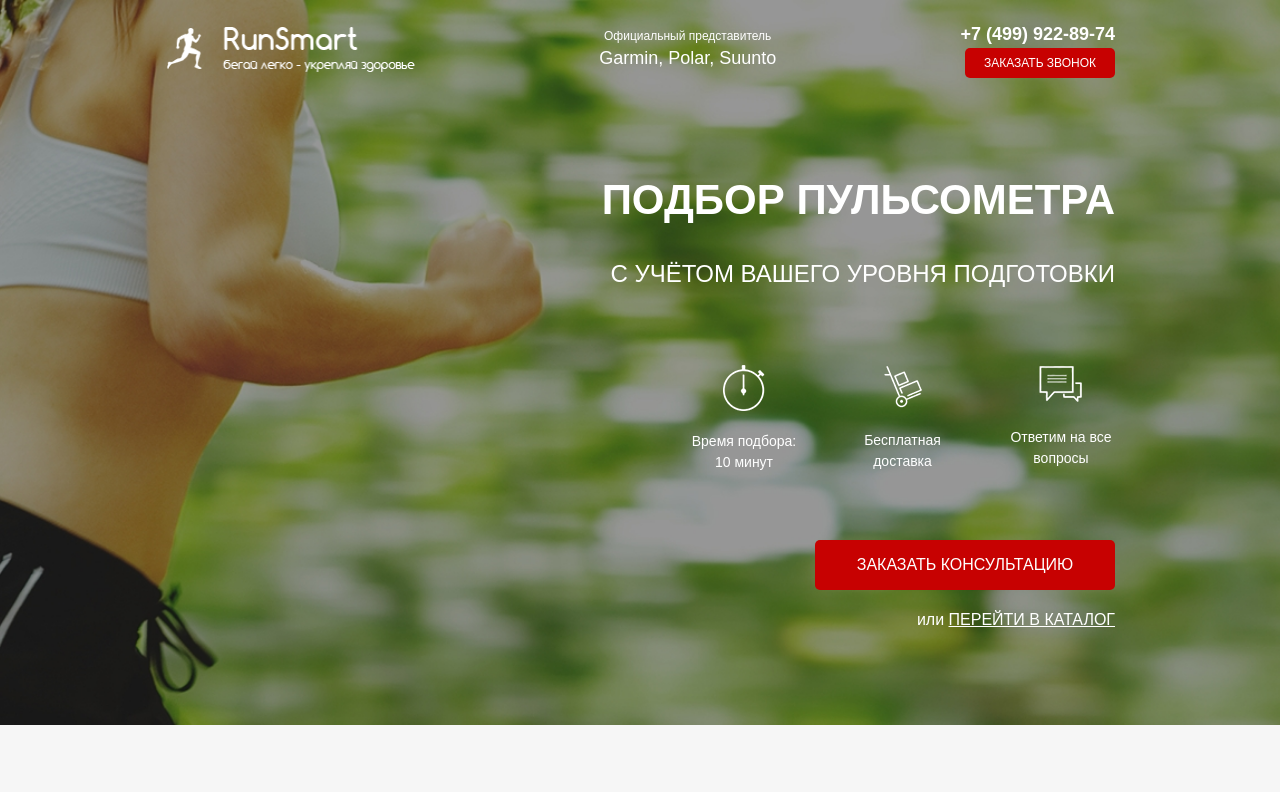
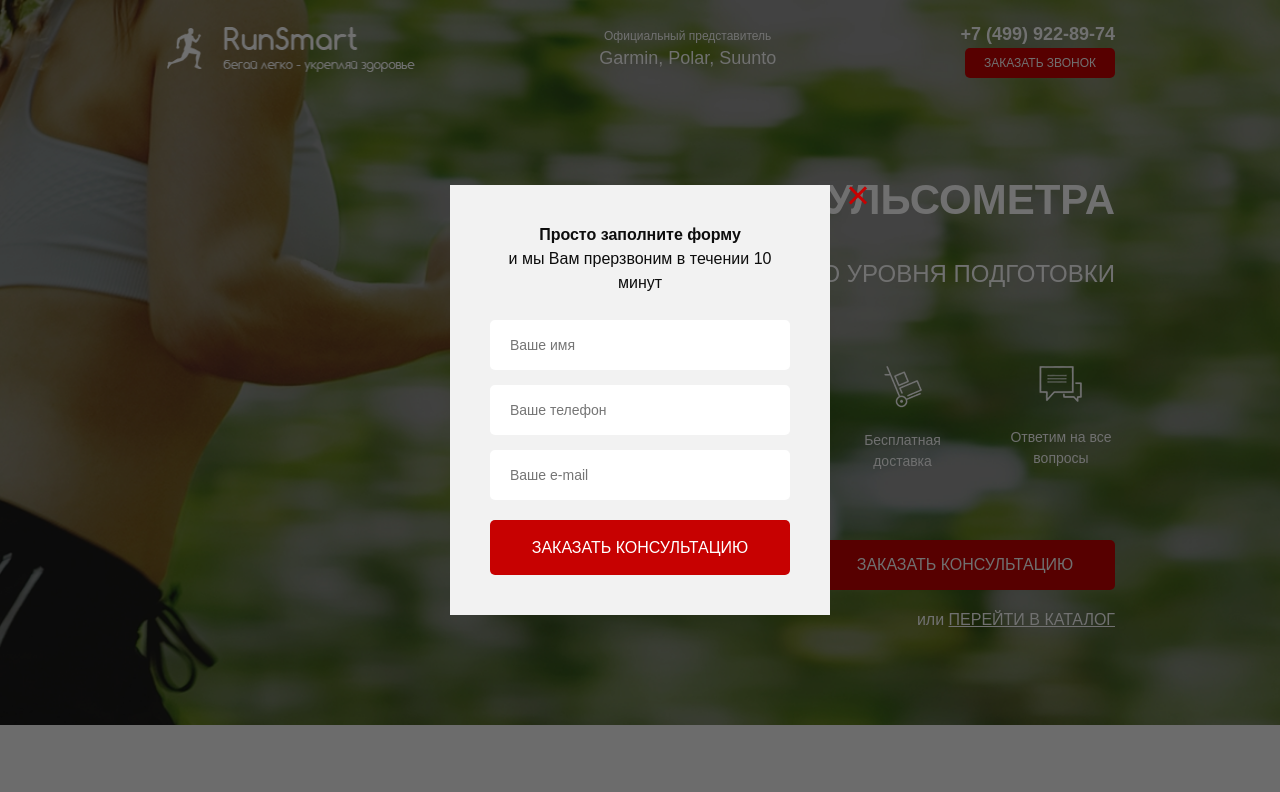
Before and after one commit to VZvonarenko/Pulse_project, a website: page index.html in a window 1280 px wide. Both pictures are taken after a click on the button "ЗАКАЗАТЬ ЗВОНОК". Shown: the top 792 px of the page. Drawn offline with nearby package versions, Linux system fonts and the light colour scheme.

Commit message:
Add modal forms

```diff
--- a/index.html
+++ b/index.html
@@ -23,7 +23,7 @@
                 <div class="header__contacts">
                     <a href="tel:+74999228974
                     " class="header__phone">+7 (499) 922-89-74</a>
-                <button class="button">
+                <button data-modal="consultation" class="button">
                     заказать звонок
                 </button>
                 </div>
@@ -46,7 +46,7 @@
                     <img src="icons/messages.png" alt="message">Ответим на все вопросы
                 </div>
             </div>
-            <button class="button button_main">
+            <button data-modal="consultation" class="button button_main">
                 заказать кОНСУЛЬТАЦИЮ
             </button>
             <div class="promo__link">
@@ -477,8 +477,39 @@
                 <a href="#" class="footer__social-item"><img src="icons/icon_soc.png" alt="pinterest"></a>
             </div>
         </div>
+    </footer>
 
-    </footer>
+    <div class="overlay">
+        <div class="modal" id="consultation">
+            <div class="modal__close">&times;</div>
+            <div class="modal__subtitle">Просто заполните форму</div>
+            <div class="modal__descr">и мы Вам прерзвоним в течении 10 минут</div>
+            <form class="feed-form feed-form_mt25" action="#">
+                <input name="name" type="text" placeholder="Ваше имя" required>
+                <input name="tel" type="tel" placeholder="Ваше телефон" required>
+                <input name="email" type="email" placeholder="Ваше e-mail" required>
+                <button class="button button_submit">заказать кОНСУЛЬТАЦИЮ</button>
+            </form>
+        </div>
+
+        <div class="modal" id="order">
+            <div class="modal__close">&times;</div>
+            <div class="modal__subtitle">Ваш заказ:</div>
+            <div class="modal__descr">Пульсометр Polar FT1</div>
+            <form class="feed-form feed-form_mt25" action="#">
+                <input name="name" type="text" placeholder="Ваше имя" required>
+                <input name="tel" type="tel" placeholder="Ваше телефон" required>
+                <input name="email" type="email" placeholder="Ваше e-mail" required>
+                <button class="button button_submit">Купить</button>
+            </form>
+        </div>
+
+        <div class="modal modal_mini" id="thanks">
+            <div class="modal__close">&times;</div>
+            <div class="modal__subtitle">Спасибо за Вашу заявку</div>
+            <div class="modal__descr">Наш менеджер свяжется в Вами в ближайшее время</div>
+        </div>
+    </div>
 
     <script type="text/javascript" src="https://code.jquery.com/jquery-1.11.0.min.js"></script>
     <script type="text/javascript" src="https://code.jquery.com/jquery-migrate-1.2.1.min.js"></script>
--- a/js/script.js
+++ b/js/script.js
@@ -33,4 +33,23 @@ $(document).ready(function(){
 
     toggleSlide('.catalog-item__link');
     toggleSlide('.catalog-item__back');
+
+    //modal form
+
+    $('[data-modal=consultation]').on('click', function(){
+        $('.overlay, #consultation').fadeIn('slow');
+    });
+
+    $('.modal__close').on('click', function() {
+        $('.overlay, #consultation, #thanks, #order').fadeOut('slow');
+    });
+    // $('.button_mini').on('click', function(){
+    //     $('.overlay, #order').fadeIn('slow');
+    // });
+    $('.button_mini').each(function(i) {
+        $(this).on('click',function() {
+            $('#order .modal__descr').text($('.catalog-item__subtitle').eq(i).text());
+            $('.overlay, #order').fadeIn('slow');
+        })
+    });
 });
--- a/sass/blocks/_forms.scss
+++ b/sass/blocks/_forms.scss
@@ -17,5 +17,8 @@
            margin-bottom: 20px;
         }
     }
+    &_mt25 {
+        margin-top: 25px;
+    }
 
 }
--- /dev/null
+++ b/sass/blocks/_modal.scss
@@ -0,0 +1,47 @@
+.overlay {
+    display: none;
+    position: fixed;
+    width: 100%;
+    height: 100%;
+    top: 0;
+    background-color: rgba(0, 0, 0, 0.56);
+}
+.modal {
+    position: absolute;
+    top: 50%;
+    left: 50%;
+    transform: translate(-50%, -50%);
+    width: 380px;
+    min-height: 400px;
+    background-color: #f2f2f2;
+    padding: 38px 40px 40px 40px;
+    &__close {
+        position: absolute;
+        top: 0;
+        right: -40px;
+        color: $main-color;
+        font-size: 41px;
+        line-height: 21px;
+        cursor: pointer;
+    }
+    &__subtitle{
+        color: #0d0d0d;
+        font-style: 18px;
+        font-weight: 700;
+        text-align: center;
+    }
+
+    &__descr {
+        color: #0d0d0d;
+        font-style: 14px;
+        font-weight: 500;
+        text-align: center;
+    }
+
+    &_mini {
+        min-height: 140px;
+    }
+}
+#consultation, #order, #thanks {
+    display: none;
+}
--- a/sass/blocks/style.scss
+++ b/sass/blocks/style.scss
@@ -10,6 +10,7 @@
 @import 'catalog';
 @import 'feed';
 @import 'footer';
+@import 'modal';
 *{
     font-family: 'Museo Sans Cyrl', sans-serif;
 }
```
Also changed, not shown: css/style.min.css.
